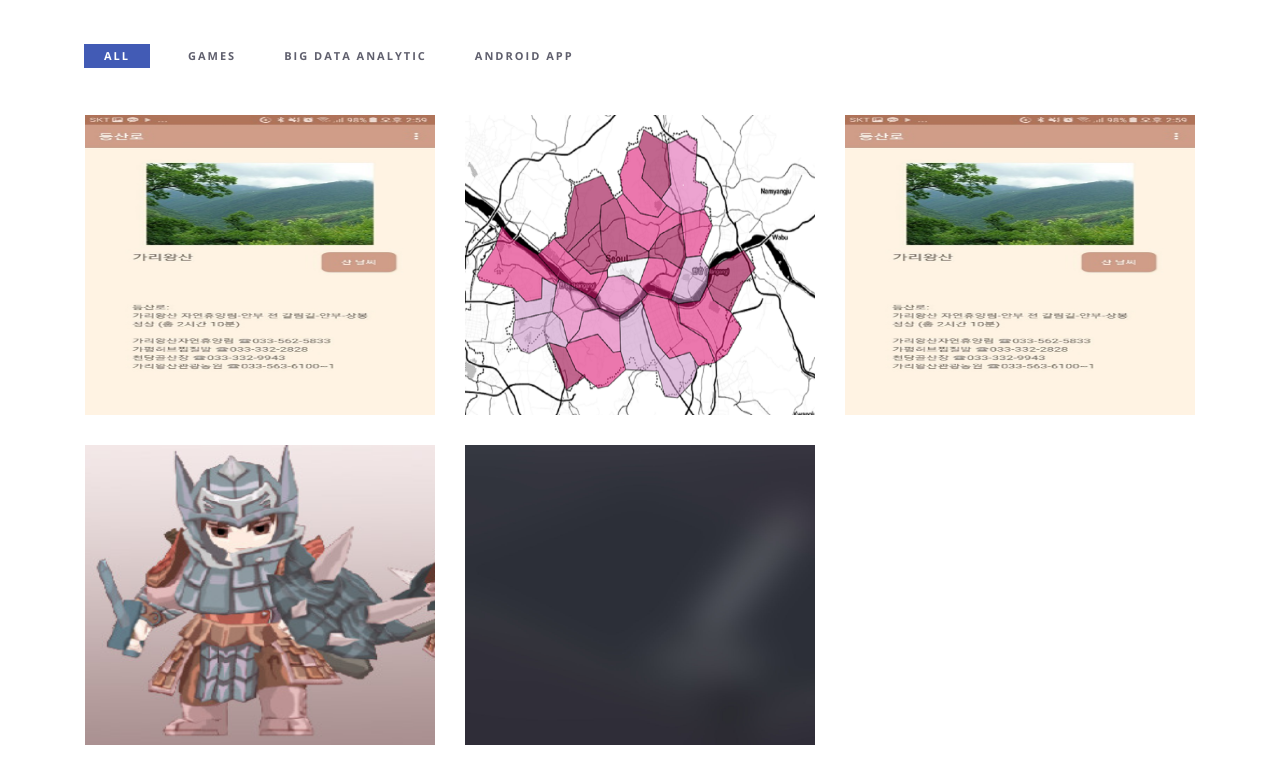
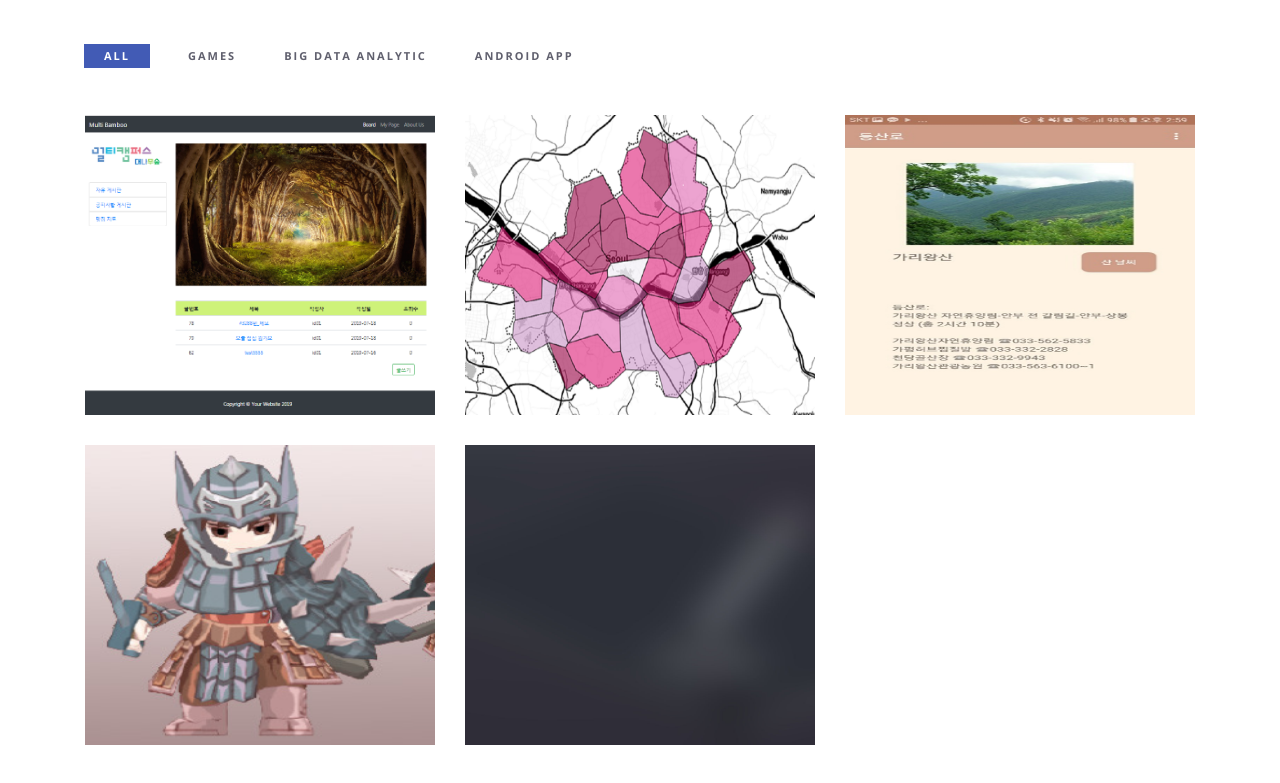
Before and after one commit to saltandlight/saltandlight.github.io, a plain HTML site: page index.html in a window 1280 px wide. Shown: the part 4567-5350 px from the top of the page. Drawn offline with nearby package versions, Linux system fonts and the light colour scheme; files whose address does not match are found by name; a web font is replaced by a local one.

Commit message:
index 수정 4

```diff
--- a/index.html
+++ b/index.html
@@ -208,7 +208,7 @@
 
 							<div class="col-md-4 col-sm-6  fashion logo">
 								<a  href="https://github.com/move02/MultiBamboo" target="_blank" class="portfolio_item">
-									<img src="img/portfolio/port02.png" alt="image"
+									<img src="img/portfolio/mulcam1.png" alt="image"
 									class="img-responsive" />
 									<div class="portfolio_item_hover">
 										<div class="portfolio-border clearfix">
```
Also changed, not shown: img/portfolio/mulcam1.png (added).
